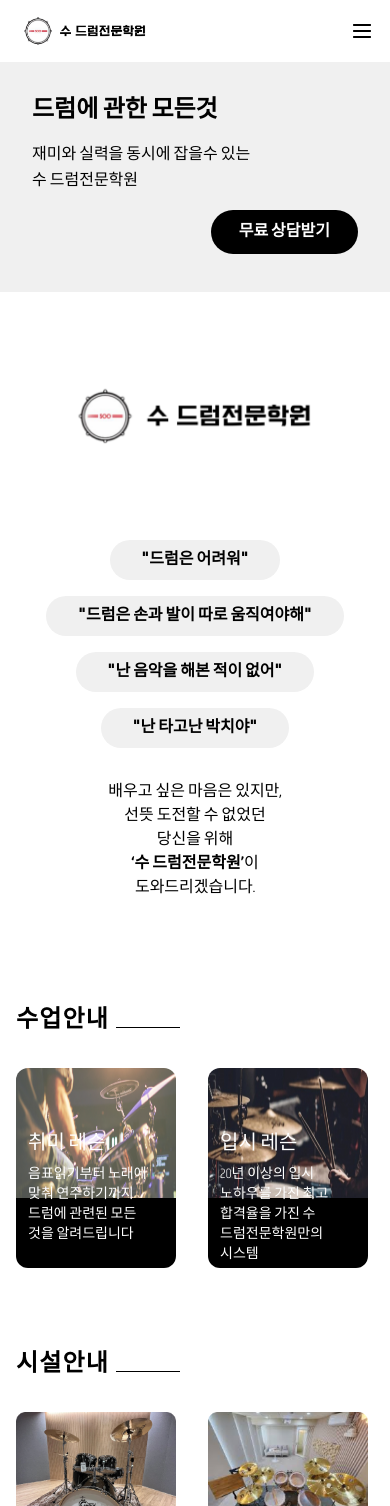
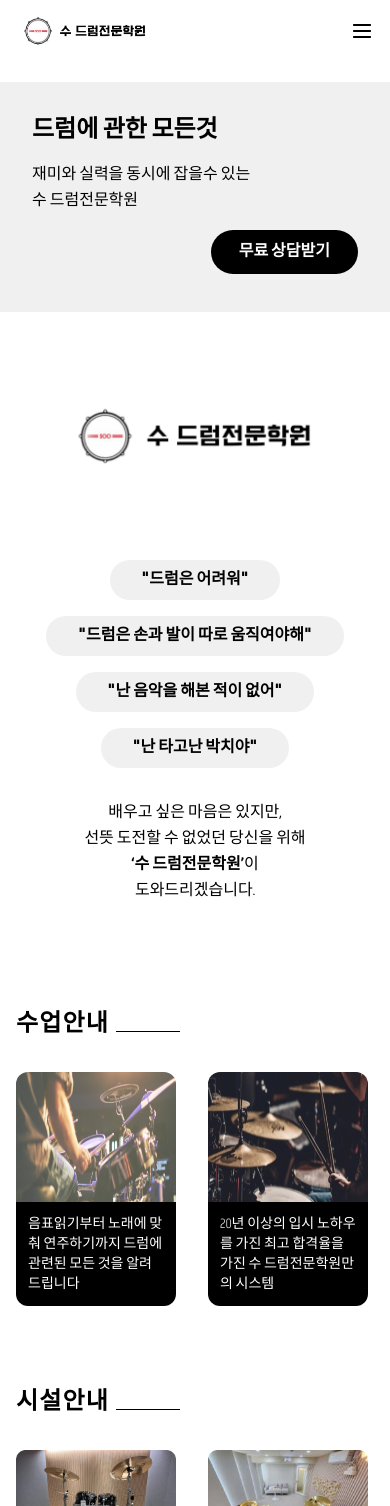
Before and after one commit to artinfokorea/soo-s-drum-village, a Next.js app: page / in a window 390 px wide. Shown: the top 1506 px of the page. Built offline with nearby package versions, Linux system fonts and the light colour scheme; a web font is replaced by a local one.

Commit message:
Upt. layout fixed

```diff
--- a/app/direction/page.tsx
+++ b/app/direction/page.tsx
@@ -4,7 +4,7 @@ import React from "react";
 
 const page = () => {
   return (
-    <main className="bg-white">
+    <main className="bg-white pt-[20px]">
       <BannerContainer
         title="MAP"
         imgAlt="about banner"
--- a/app/inquiry/page.tsx
+++ b/app/inquiry/page.tsx
@@ -5,7 +5,7 @@ import React from "react";
 
 const page = () => {
   return (
-    <main className="bg-white">
+    <main className="bg-white pt-[20px]">
       <BannerContainer
         title="CONSULTATION"
         imgAlt="about banner"
--- a/app/page.tsx
+++ b/app/page.tsx
@@ -5,7 +5,7 @@ import LessonInfo from "@/components/main/LessonInfo";
 
 export default function Home() {
   return (
-    <main className="bg-white h-full ">
+    <main className="bg-white h-full pt-[20px]">
       <ConsultationInfo />
       <LearningMotivation />
       <LessonInfo />
--- a/app/tutor/page.tsx
+++ b/app/tutor/page.tsx
@@ -5,7 +5,7 @@ import React from "react";
 
 const page = () => {
   return (
-    <main className="bg-white">
+    <main className="bg-white pt-[20px]">
       <BannerContainer
         title="INTRODUCE"
         imgAlt="about banner"
--- a/components/common/BannerContainer.tsx
+++ b/components/common/BannerContainer.tsx
@@ -11,7 +11,7 @@ interface BannerContainerProps {
 const BannerContainer = ({ imgSrc, imgAlt, title }: BannerContainerProps) => {
   return (
     <section className="w-full relative">
-      <div className="relative w-full aspect-[3/1] ">
+      <div className="relative w-full aspect-[3/1] md:h-[400px] ">
         <Image src={imgSrc} alt={imgAlt} fill />
       </div>
       <div className="absolute inset-0 flex items-center justify-center">
--- a/components/main/FacilityInfo.tsx
+++ b/components/main/FacilityInfo.tsx
@@ -19,7 +19,7 @@ const FacilityInfo = () => {
 
   return (
     <>
-      <section className="max-w-screen-lg mx-auto py-6 md:py-20 px-4">
+      <section className="max-w-screen-lg mx-auto py-6 md:pt-[80px] md:pb-20 px-4">
         <div className="flex relative">
           <h3 className="text-2xl font-bold tracking-wider">시설안내</h3>
           <div className="border-black border-b w-16 md:w-[100px] absolute bottom-2 left-[100px]" />
--- a/components/main/LearningMotivation.tsx
+++ b/components/main/LearningMotivation.tsx
@@ -33,9 +33,9 @@ const LearningMotivation = () => {
         배우고 싶은 마음은 있지만, 선뜻 도전할 수 없었던 당신을 위해{" "}
         <strong>‘수 드럼전문학원’</strong>이 도와드리겠습니다.
       </p>
-      <p className="block text-center md:hidden">
+      <p className="block text-center md:hidden leading-relaxed">
         배우고 싶은 마음은 있지만, <br />
-        선뜻 도전할 수 없었던 <br /> 당신을 위해 <br />
+        선뜻 도전할 수 없었던 당신을 위해 <br />
         <strong>‘수 드럼전문학원’</strong>이 <br /> 도와드리겠습니다.
       </p>
     </section>
--- a/components/main/LessonCard.tsx
+++ b/components/main/LessonCard.tsx
@@ -18,16 +18,16 @@ const LessonCard = ({ title, desc, src }: LessonCardProps) => {
           sizes="(max-width: 768px) 100px 180px, (max-width: 1200px) 200px, 200px"
           className="rounded-t-xl"
         />
-        <span className="absolute bottom-10 md:bottom-2 left-3 text-white text-xl">
+        {/* <span className="absolute bottom-10 md:bottom-2 left-3 text-white text-xl">
           {title}
         </span>
         <div className="md:hidden absolute top-24 left-0 text-white  px-3 break-keep text-sm font-light">
           {desc}
-        </div>
+        </div> */}
       </div>
-      <div className="bg-black h-[70px] rounded-b-xl md:hidden" />
-      <div className="hidden min-h-[84px] md:block p-3 bg-black text-white rounded-b-xl text-sm font-light whitespace-pre-wrap">
-        {desc}
+      {/* <div className="bg-black h-[70px] rounded-b-xl md:hidden" /> */}
+      <div className="min-h-[100px] md:block p-3 bg-black text-white rounded-b-xl text-sm font-light">
+        <p className="whitespace-pre-wrap">{desc}</p>
       </div>
     </div>
   );
--- a/components/main/LessonInfo.tsx
+++ b/components/main/LessonInfo.tsx
@@ -3,7 +3,7 @@ import LessonCard from "./LessonCard";
 
 const LessonInfo = () => {
   return (
-    <section className="max-w-screen-lg mx-auto py-6 md:py-20 px-4">
+    <section className="max-w-screen-lg mx-auto py-6 md:pt-20 md:pb-[40px] px-4">
       <div className="flex relative">
         <h3 className="text-2xl font-bold tracking-wider">수업안내</h3>
         <div className="border-black border-b w-16 md:w-[100px] absolute bottom-2 left-[100px]" />
```
